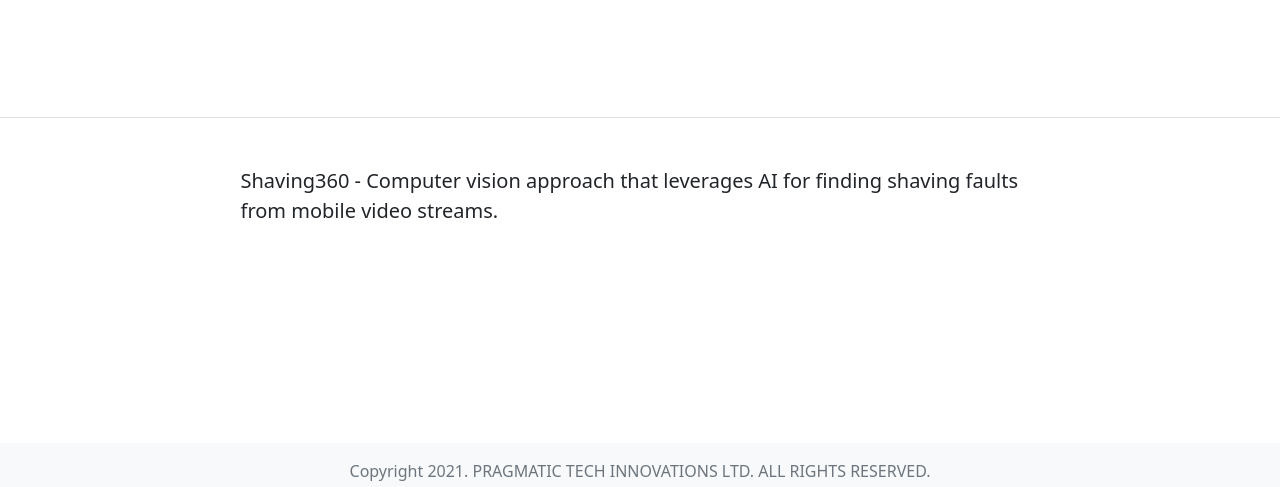
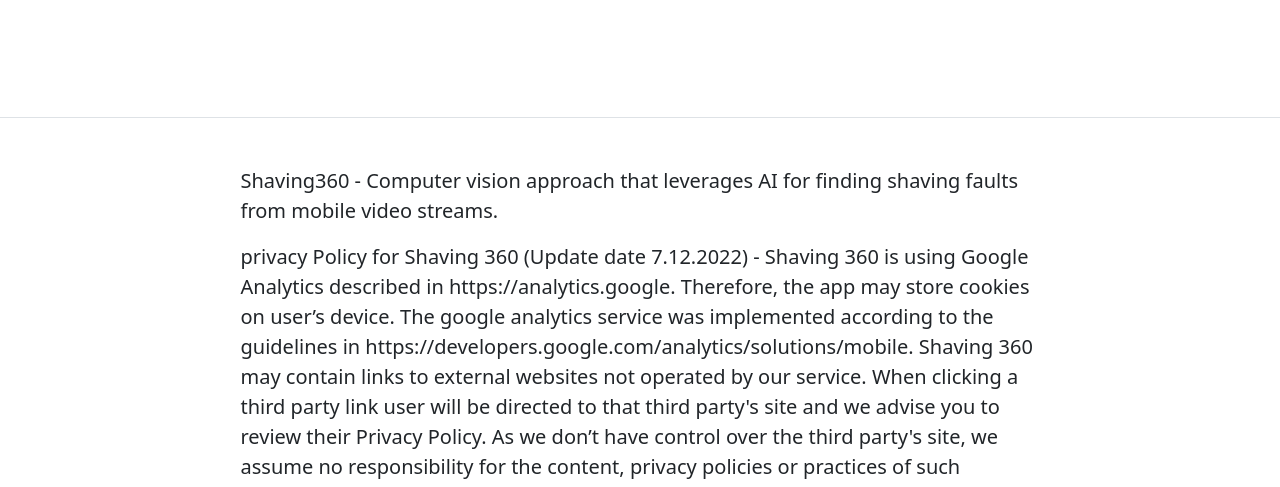
Before and after one commit to orenelis/orenelis.github.io, a plain HTML site: page applications.html in a window 1280 px wide. Shown: the part 301-788 px from the top of the page. Drawn offline with nearby package versions, Linux system fonts and the light colour scheme.

Commit message:
another one with privacy policy

```diff
--- a/applications.html
+++ b/applications.html
@@ -39,6 +39,12 @@
             <div class="col-9 mx-auto">
                 <main class="px-3">
                     <p class="lead"><b>Shaving360</b> - Computer vision approach that leverages AI for finding shaving faults from mobile video streams.</p>
+                    <p class="lead"><b>privacy Policy for Shaving 360 (Update date 7.12.2022)</b> -
+                        Shaving 360 is using Google Analytics described in https://analytics.google. Therefore, the app may store cookies on user’s device. The google analytics service was implemented according to the guidelines in https://developers.google.com/analytics/solutions/mobile.
+                        Shaving 360 may contain links to external websites not operated by our service. When clicking a third party link user will be directed to that third party's site and we advise you to review their Privacy Policy. As
+                        we don’t have control over the third party's site, we assume no responsibility for the content, privacy policies or practices of such services.
+                        Our Privacy Policy may be updated from time to time and such modifications will be notified by posting the new Privacy Policy on this page. You are advised to review this Privacy Policy periodically for any changes as the updates to this Privacy Policy are effective when posted on this page.
+                        If you have any question about this Privacy Policy, you may contact us by an email to support@pti.ai </p>
                 </main>
             </div>
         </div>
```
